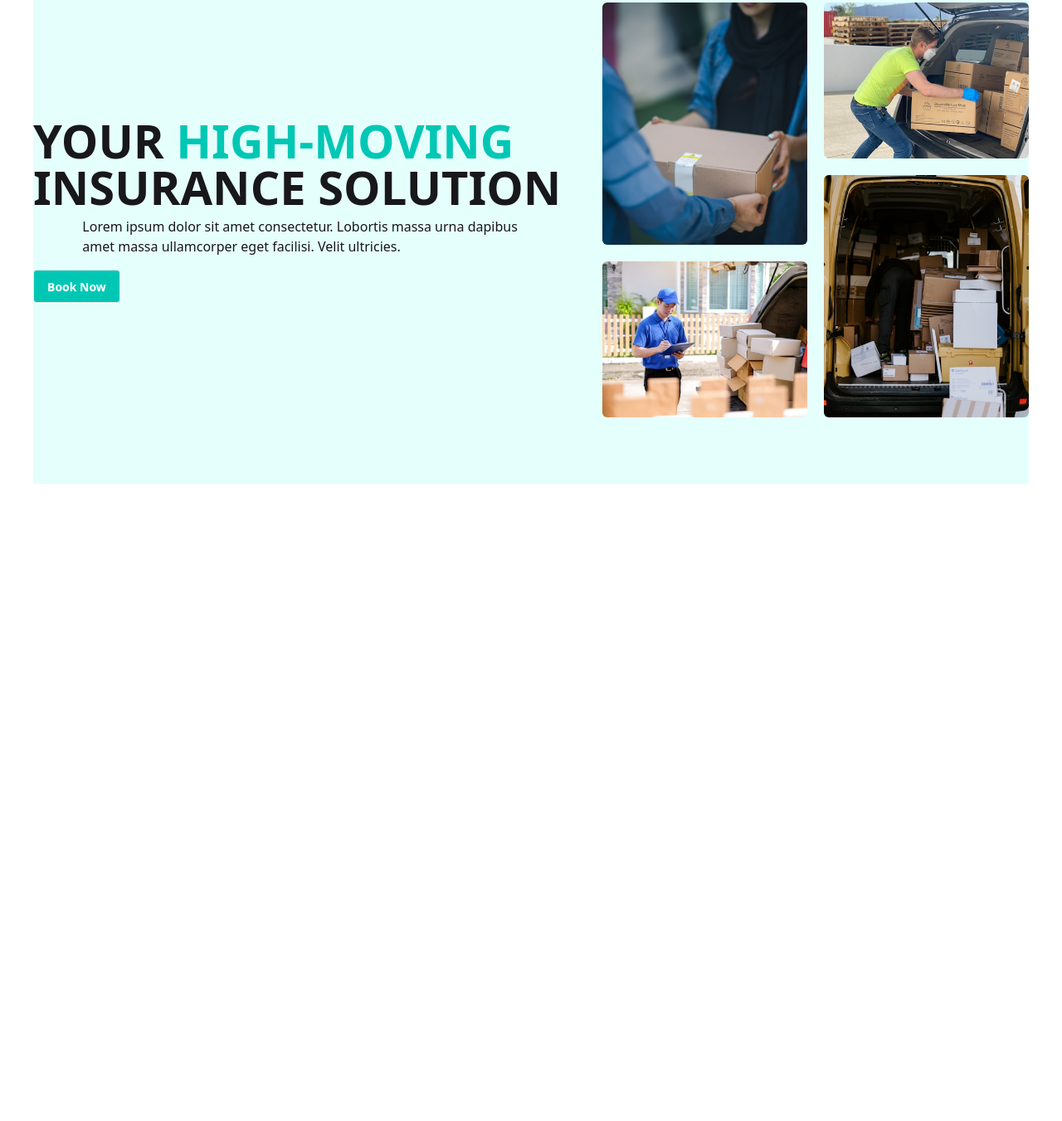
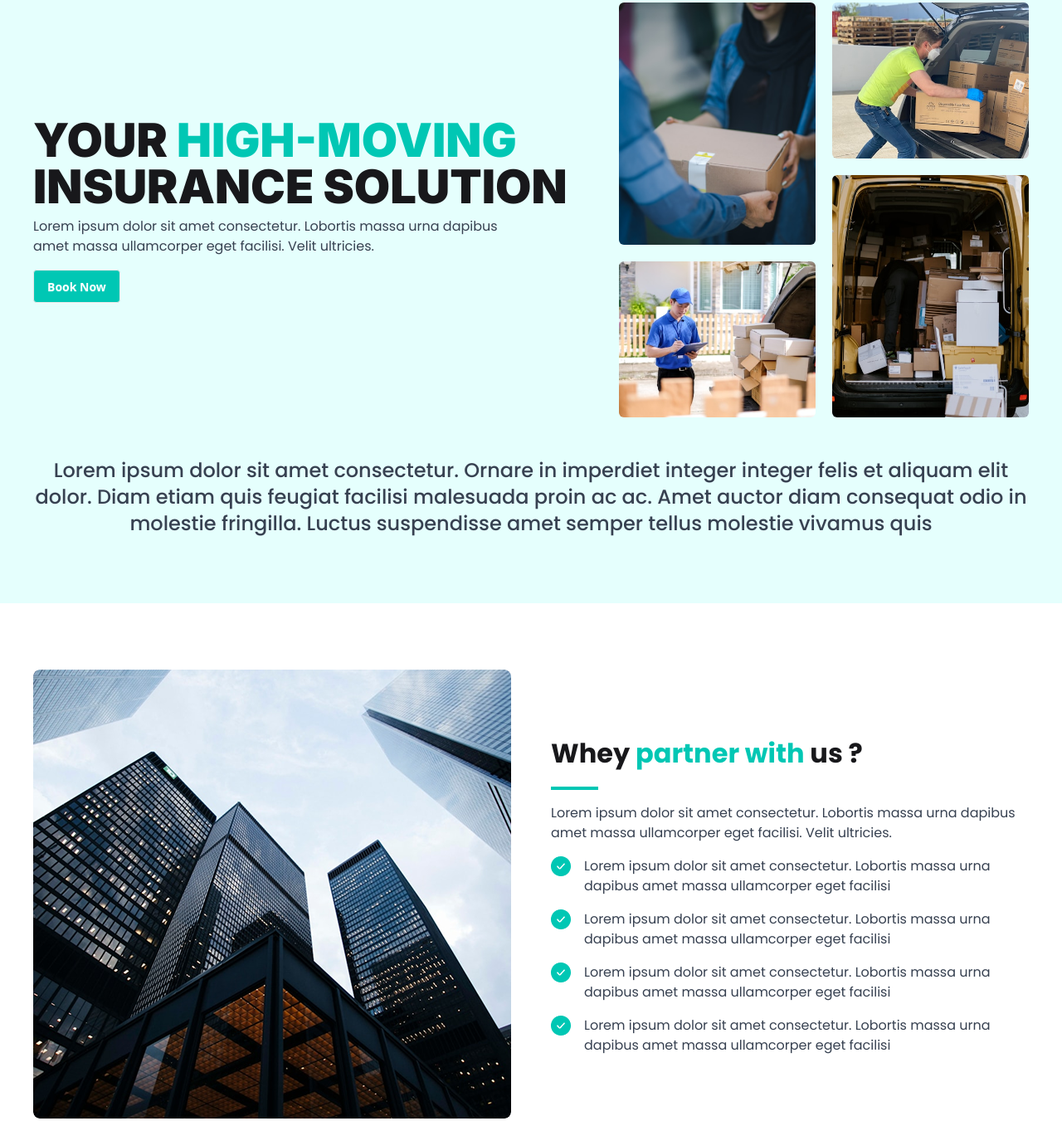
Before and after one commit to Rumon-Ghosh/SM-Technology, a plain HTML site: page index.html in a window 1280 px wide. Shown: the part 153-1504 px from the top of the page at 83% size. Before the commit the page ends 800 px from the top, so only its background shows below. Drawn offline with nearby package versions, Linux system fonts and the light colour scheme.

Commit message:
added the partner us section

```diff
--- a/index.html
+++ b/index.html
@@ -31,19 +31,18 @@
     <style>
       .inter {
         font-family: "Inter", sans-serif;
-        font-weight: 400;
         font-style: normal;
       }
 
       .poppins-font {
         font-family: "Poppins", sans-serif;
-        font-weight: 400;
         font-style: normal;
       }
     </style>
   </head>
   <body>
-    <header class="border-b-2 border-blue-500 relative">
+    <!-- navbar -->
+    <header class="border-b-2 border-blue-500 sticky top-0 z-50 bg-[white]">
       <nav class="max-w-[1200px] mx-auto px-4 py-4 poppins-font">
         <div class="flex items-center justify-between">
           <img class="w-[113px]" src="/images/logo.png" alt="Logo" />
@@ -63,7 +62,7 @@
             <a class="p-2" href="#">FAQ</a>
             <a class="p-2" href="#">Gallery</a>
             <button
-              class="py-2 px-3 ml-2 border rounded-md text-[#00C7B4] cursor-pointer"
+              class="py-2 px-3 md:ml-2 border rounded-md text-[#00C7B4] cursor-pointer"
             >
               Contact us
             </button>
@@ -80,7 +79,7 @@
         <a class="py-2" href="#">FAQ</a>
         <a class="py-2" href="#">Gallery</a>
         <button
-          class="mt-2 py-2 px-3 ml-2 border rounded-md text-[#00C7B4] cursor-pointer"
+          class="mt-2 py-2 px-3 md:ml-2 border rounded-md text-[#00C7B4] cursor-pointer"
         >
           Contact us
         </button>
@@ -90,20 +89,22 @@
     <main>
       <!-- hero section -->
       <section
-        class="max-w-[1200px] mx-auto"
+        class="py-20 bg-[#E5FFFD]"
       >
-        <div class="py-20 flex flex-col-reverse md:flex-row items-center bg-[#E5FFFD]">
-          <div class="flex-4">
-            <h1 class="text-[56px]/14 font-bold mb-2">
+        <div class="flex flex-col-reverse md:flex-row items-center gap-12 max-w-[1200px] mx-auto">
+          <div class="flex-1 md:flex-4">
+            <h1 class="inter text-[32px] md:text-[56px]/14 font-black mb-2 text-center md:text-start">
               YOUR <span class="text-[#00C7B4]">HIGH-MOVING</span> INSURANCE SOLUTION
             </h1>
-            <p class="w-[567px] md:mx-auto mb-4">
+            <p class="max-w-[567px] mx-auto md:mx-0 mb-4 text-center md:text-start poppins-font text-[#374151]">
               Lorem ipsum dolor sit amet consectetur. Lobortis massa urna
               dapibus amet massa ullamcorper eget facilisi. Velit ultricies.
             </p>
-            <button class="btn bg-[#00C7B4] text-white">Book Now</button>
+            <div class="text-center md:text-start">
+              <button class="btn bg-[#00C7B4] text-white font-bold">Book Now</button>
+            </div>
           </div>
-          <div class="grid grid-cols-2 grid-rows-5 gap-5 h-[500px] flex-3">
+          <div class="grid grid-cols-2 grid-rows-5 gap-5 h-[500px] flex-1 md:flex-3">
             <div class="row-span-3">
               <img
                 class="h-full w-full object-cover rounded-md"
@@ -134,7 +135,37 @@
             </div>
           </div>
         </div>
+        <p class="max-w-[1200px] text-center mx-auto md:text-2xl font-medium poppins-font text-[#374151] mt-8 md:mt-12">Lorem ipsum dolor sit amet consectetur. Ornare in imperdiet integer integer felis et aliquam elit dolor. Diam etiam quis feugiat facilisi malesuada proin ac ac. Amet auctor diam consequat odio in molestie fringilla. Luctus suspendisse amet semper tellus molestie vivamus quis </p>
       </section>
+      <!-- partner with us section -->
+       <section class="max-w-[1200px] mx-auto py-20 flex flex-col md:flex-row items-center gap-12">
+        <!-- right side -->
+        <div class="h-[541px] flex-1">
+          <img class="rounded-lg h-full object-cover" src="./images/Rectangle 16.png" alt="">
+        </div>
+        <!-- left side -->
+        <div class="poppins-font space-y-4 flex-1">
+          <h2 class="font-bold text-[32px]">Whey <span class="text-[#00C7B4]">partner with</span> us ?</h2>
+          <div class="w-[57px] border-2 border-[#00C7B4]"></div>
+          <p class="text-[#374151]">Lorem ipsum dolor sit amet consectetur. Lobortis massa urna dapibus amet massa ullamcorper eget facilisi. Velit ultricies.</p>
+          <div class="flex gap-4">
+            <img class="w-6 h-6" src="./images/Frame.png" alt="">
+            <p class="text-[#374151]">Lorem ipsum dolor sit amet consectetur. Lobortis massa urna dapibus amet massa ullamcorper eget facilisi</p>
+          </div>
+          <div class="flex gap-4">
+            <img class="w-6 h-6" src="./images/Frame.png" alt="">
+            <p class="text-[#374151]">Lorem ipsum dolor sit amet consectetur. Lobortis massa urna dapibus amet massa ullamcorper eget facilisi</p>
+          </div>
+          <div class="flex gap-4">
+            <img class="w-6 h-6" src="./images/Frame.png" alt="">
+            <p class="text-[#374151]">Lorem ipsum dolor sit amet consectetur. Lobortis massa urna dapibus amet massa ullamcorper eget facilisi</p>
+          </div>
+          <div class="flex gap-4">
+            <img class="w-6 h-6" src="./images/Frame.png" alt="">
+            <p class="text-[#374151]">Lorem ipsum dolor sit amet consectetur. Lobortis massa urna dapibus amet massa ullamcorper eget facilisi</p>
+          </div>
+        </div>
+       </section>
     </main>
     <footer></footer>
 
```
Also changed, not shown: images/Frame.png (added), images/Rectangle 16.png (added), images/partner-us.jpg (added).
